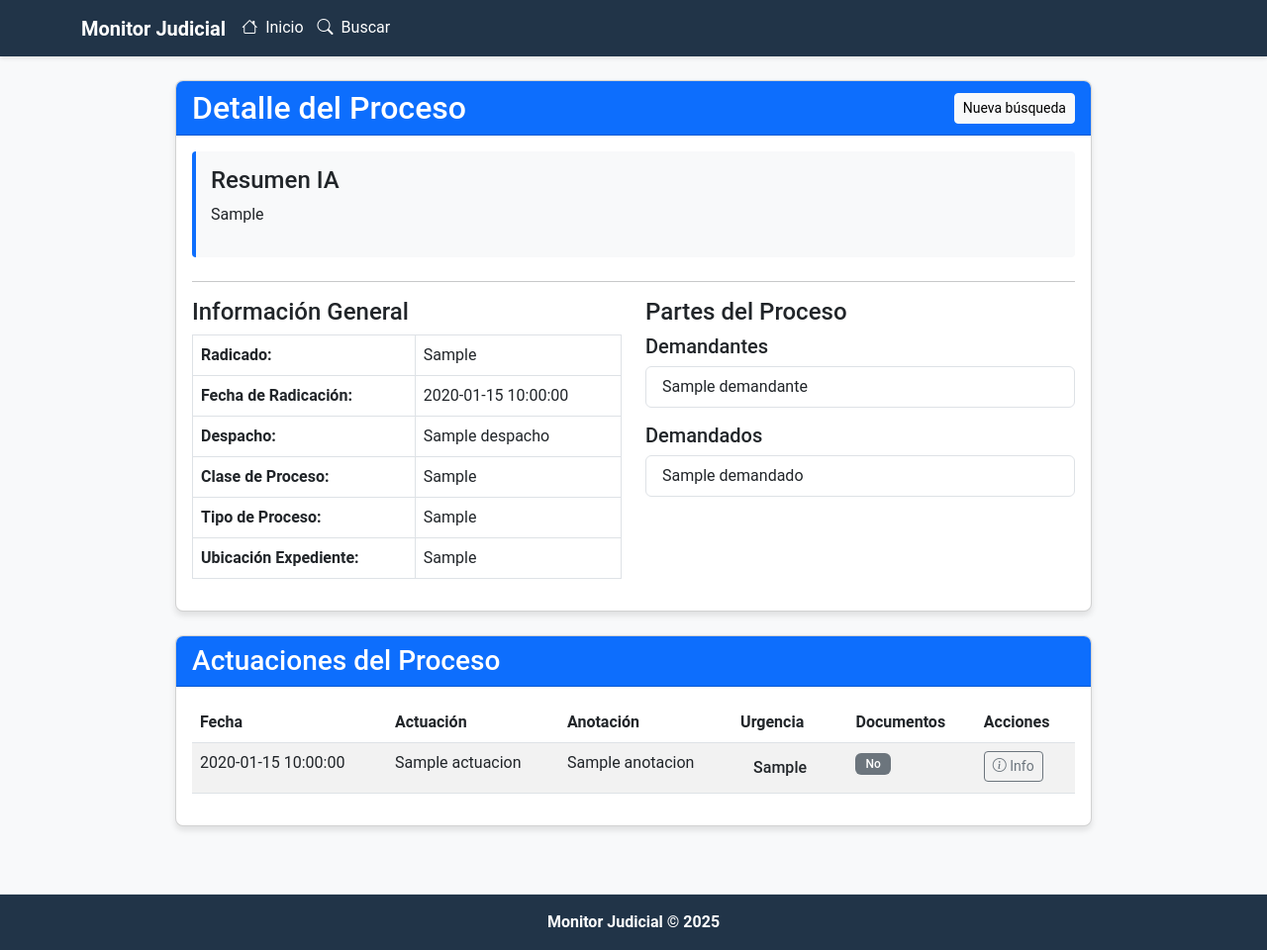
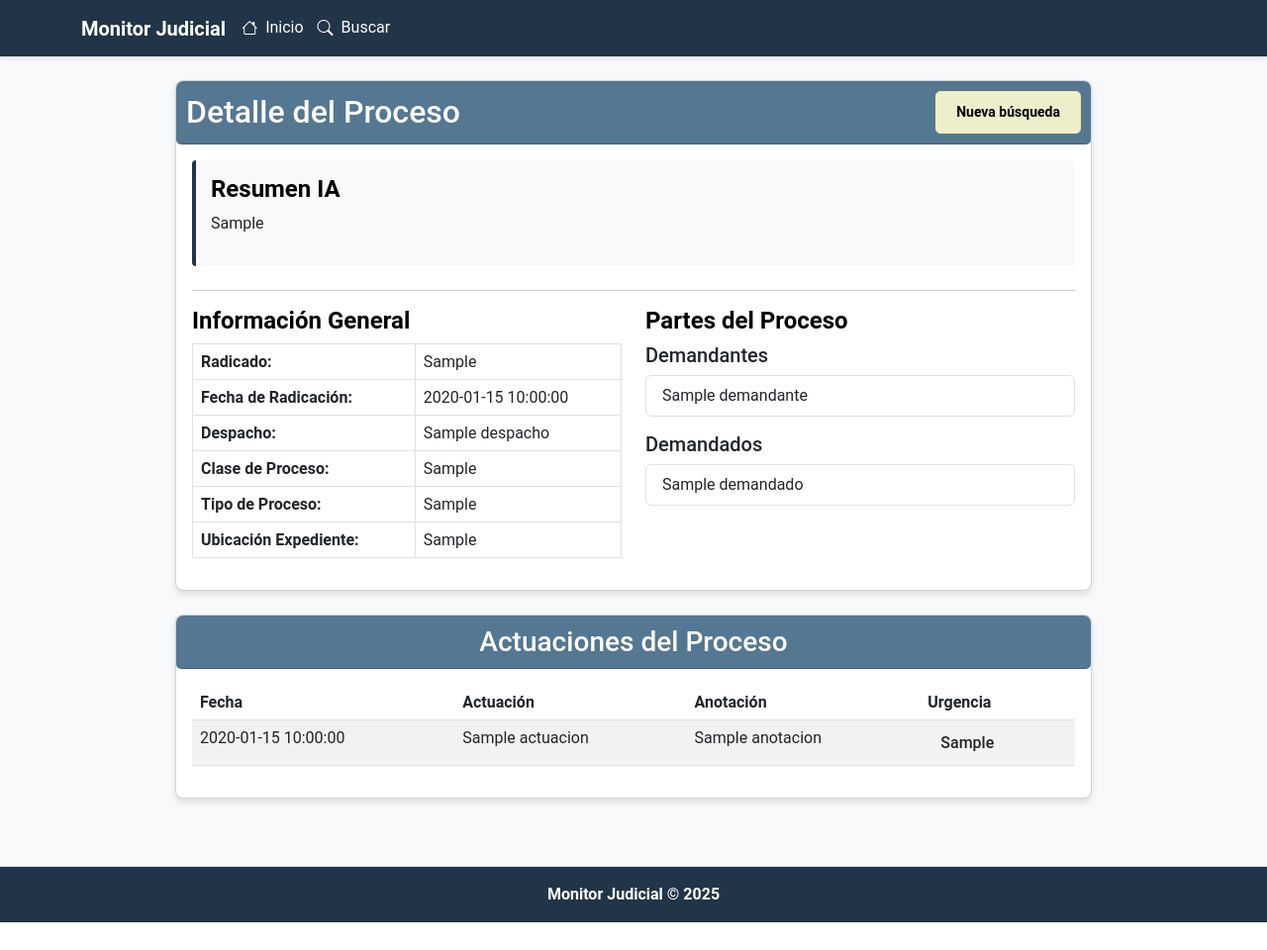
Before and after one commit to Isagc22/Hackathon, a FastAPI app: template app/templates/detalle_proceso.html in a window 1280 px wide. Shown: the whole page at 99% size. After the commit the page ends 932 px from the top, so only its background shows below. Run offline with FastAPI, Linux system fonts and the light colour scheme; the template is opened without the code that fills it: most values are stand-ins (such as "Sample title", 1, 10 or a date in 2020); some web fonts are replaced.

Commit message:
Ultimos cambios de estilos css

```diff
--- a/app/static/css/detalle_proceso.css
+++ b/app/static/css/detalle_proceso.css
@@ -0,0 +1,40 @@
+.btn-nueva-bq{
+  background-color: #ecefca !important;
+  border: 1px solid #ffe99a !important;
+  color: #000 !important;
+  font-weight: 600 !important;
+  padding: 10px 20px !important;
+  border-radius: 5px !important;
+  text-align: center !important;
+}
+
+.card-header-procesos{
+    background-color: #547792 !important;
+    color: #fff !important;
+    font-weight: 700 !important;
+    padding: 10px !important;
+    border-radius: 5px !important;
+}
+
+.resumen-ia {
+    background-color: #f8f9fa;
+    border-left: 4px solid #213448!important;
+    padding: 15px;
+    margin-bottom: 20px;
+    border-radius: 4px;
+}
+
+
+.card-header-actuaciones{
+    background-color: #547792 !important;
+    color: #fff !important;
+    font-weight: 700 !important;
+    padding: 10px !important;
+    border-radius: 5px !important;
+    text-align: center;
+}
+
+h4{
+    font-weight: 700 !important;
+    color: #000000 !important;
+}
--- a/app/static/css/styles.css
+++ b/app/static/css/styles.css
@@ -82,7 +82,7 @@ body {
     height: 24px;
     border-radius: 50%;
     text-align: center;
-    background: #007bff;
+    background: #213448;
     border: 4px solid #fff;
     z-index: 1;
     transform: translateX(-50%);
@@ -115,7 +115,7 @@ body {
 /* Estilos para los resúmenes generados por IA */
 .resumen-ia {
     background-color: #f8f9fa;
-    border-left: 4px solid #0d6efd;
+    border-left: 4px solid #213448;
     padding: 15px;
     margin-bottom: 20px;
     border-radius: 4px;
--- a/app/templates/detalle_proceso.html
+++ b/app/templates/detalle_proceso.html
@@ -1,12 +1,13 @@
-{% extends "base.html" %}
-
-{% block content %}
+<link rel="stylesheet" href="../static/css/detalle_proceso.css" />
+{% extends "base.html" %} {% block content %}
 <div class="row">
   <div class="col-md-10 offset-md-1">
     <div class="card mb-4">
-            <div class="card-header bg-primary text-white d-flex justify-content-between align-items-center">
+      <div
+        class="card-header card-header-procesos text-white d-flex justify-content-between align-items-center"
+      >
         <h2 class="mb-0">Detalle del Proceso</h2>
-                <a href="/buscar" class="btn btn-light btn-sm">Nueva búsqueda</a>
+        <a href="/buscar" class="btn btn-nueva-bq btn-sm">Nueva búsqueda</a>
       </div>
       <div class="card-body">
         {% if resumen_ia %}
@@ -14,7 +15,7 @@
           <h4>Resumen IA</h4>
           <p>{{ resumen_ia }}</p>
         </div>
-                <hr>
+        <hr />
         {% endif %}
 
         <div class="row">
@@ -27,7 +28,10 @@
               </tr>
               <tr>
                 <th>Fecha de Radicación:</th>
-                                <td>{{ detalle.fechaRadicacion }}</td>
+                <td>
+                  {{ detalle.fechaRadicacion if detalle.fechaRadicacion else "No
+                  disponible" }}
+                </td>
               </tr>
               <tr>
                 <th>Despacho:</th>
@@ -43,7 +47,10 @@
               </tr>
               <tr>
                 <th>Ubicación Expediente:</th>
-                                <td>{{ detalle.ubicacionExpediente }}</td>
+                <td>
+                  {{ detalle.ubicacionExpediente if detalle.ubicacionExpediente
+                  else "No disponible" }}
+                </td>
               </tr>
             </table>
           </div>
@@ -52,11 +59,10 @@
             <div class="mb-3">
               <h5>Demandantes</h5>
               <ul class="list-group">
-                                {% if detalle.demandantes %}
-                                    {% for demandante in detalle.demandantes %}
+                {% if detalle.demandantes %} {% for demandante in
+                detalle.demandantes %}
                 <li class="list-group-item">{{ demandante }}</li>
-                                    {% endfor %}
-                                {% else %}
+                {% endfor %} {% else %}
                 <li class="list-group-item">No hay información disponible</li>
                 {% endif %}
               </ul>
@@ -64,11 +70,10 @@
             <div>
               <h5>Demandados</h5>
               <ul class="list-group">
-                                {% if detalle.demandados %}
-                                    {% for demandado in detalle.demandados %}
+                {% if detalle.demandados %} {% for demandado in
+                detalle.demandados %}
                 <li class="list-group-item">{{ demandado }}</li>
-                                    {% endfor %}
-                                {% else %}
+                {% endfor %} {% else %}
                 <li class="list-group-item">No hay información disponible</li>
                 {% endif %}
               </ul>
@@ -79,58 +84,63 @@
     </div>
 
     <div class="card">
-            <div class="card-header bg-primary text-white">
+      <div class="card-header card-header-actuaciones text-white">
         <h3 class="mb-0">Actuaciones del Proceso</h3>
       </div>
       <div class="card-body">
-                {% if actuaciones and actuaciones.actuaciones and actuaciones.actuaciones|length > 0 %}
+        {% if actuaciones and actuaciones.actuaciones and
+        actuaciones.actuaciones|length > 0 %}
         <div class="table-responsive">
           <table class="table table-striped table-hover">
-                            <thead>
+            <thead class="cabezera-actuaciones">
               <tr>
                 <th>Fecha</th>
                 <th>Actuación</th>
                 <th>Anotación</th>
                 <th>Urgencia</th>
-                                    <th>Documentos</th>
-                                    <th>Acciones</th>
+                <!-- <th>Documentos</th> -->
               </tr>
             </thead>
             <tbody>
               {% for actuacion in actuaciones.actuaciones %}
-                                <tr {% if actuacion.clasificacion %}data-urgencia="{{ actuacion.clasificacion.nivel_urgencia|lower }}"{% endif %} class="{% if actuacion.clasificacion %}actuacion-{{ actuacion.clasificacion.nivel_urgencia|lower }}{% endif %}">
+              <tr
+                {%
+                if
+                actuacion.clasificacion
+                %}data-urgencia="{{ actuacion.clasificacion.nivel_urgencia|lower }}"
+                {%
+                endif
+                %}
+                class="{% if actuacion.clasificacion %}actuacion-{{ actuacion.clasificacion.nivel_urgencia|lower }}{% endif %}"
+              >
                 <td>{{ actuacion.fechaActuacion }}</td>
                 <td>{{ actuacion.actuacion }}</td>
                 <td>{{ actuacion.anotacion }}</td>
                 <td>
                   {% if actuacion.clasificacion %}
-                                            <span class="urgencia-badge urgencia-{{ actuacion.clasificacion.nivel_urgencia|lower }}">
+                  <span
+                    class="urgencia-badge urgencia-{{ actuacion.clasificacion.nivel_urgencia|lower }}"
+                  >
                     {{ actuacion.clasificacion.nivel_urgencia }}
                   </span>
                   {% if actuacion.clasificacion.requiere_accion %}
-                                                <span class="badge bg-danger ms-1" data-bs-toggle="tooltip" title="Requiere acción inmediata">!</span>
-                                            {% endif %}
-                                        {% else %}
+                  <span
+                    class="badge bg-danger ms-1"
+                    data-bs-toggle="tooltip"
+                    title="Requiere acción inmediata"
+                    >!</span
+                  >
+                  {% endif %} {% else %}
                   <span class="badge bg-secondary">No clasificada</span>
                   {% endif %}
                 </td>
-                                    <td>
+                <!-- <td>
                                         {% if actuacion.conDocumentos %}
                                             <span class="badge bg-success">Sí</span>
                                         {% else %}
                                             <span class="badge bg-secondary">No</span>
                                         {% endif %}
-                                    </td>
-                                    <td>
-                                        {% if actuacion.conDocumentos %}
-                                            <a href="/actuacion/{{ actuacion.idRegActuacion }}" class="btn btn-sm btn-info">Ver documentos</a>
-                                        {% endif %}
-                                        {% if actuacion.clasificacion %}
-                                            <button class="btn btn-sm btn-outline-secondary" data-bs-toggle="tooltip" title="{{ actuacion.clasificacion.justificacion }}">
-                                                <i class="bi bi-info-circle"></i> Info
-                                            </button>
-                                        {% endif %}
-                                    </td>
+                                    </td> -->
               </tr>
               {% endfor %}
             </tbody>
```
Also changed, not shown: app/static/css/resultados.css (+21 -27 lines), app/judicial_monitor.db. Lines whose indentation alone changed are shown as unchanged.
